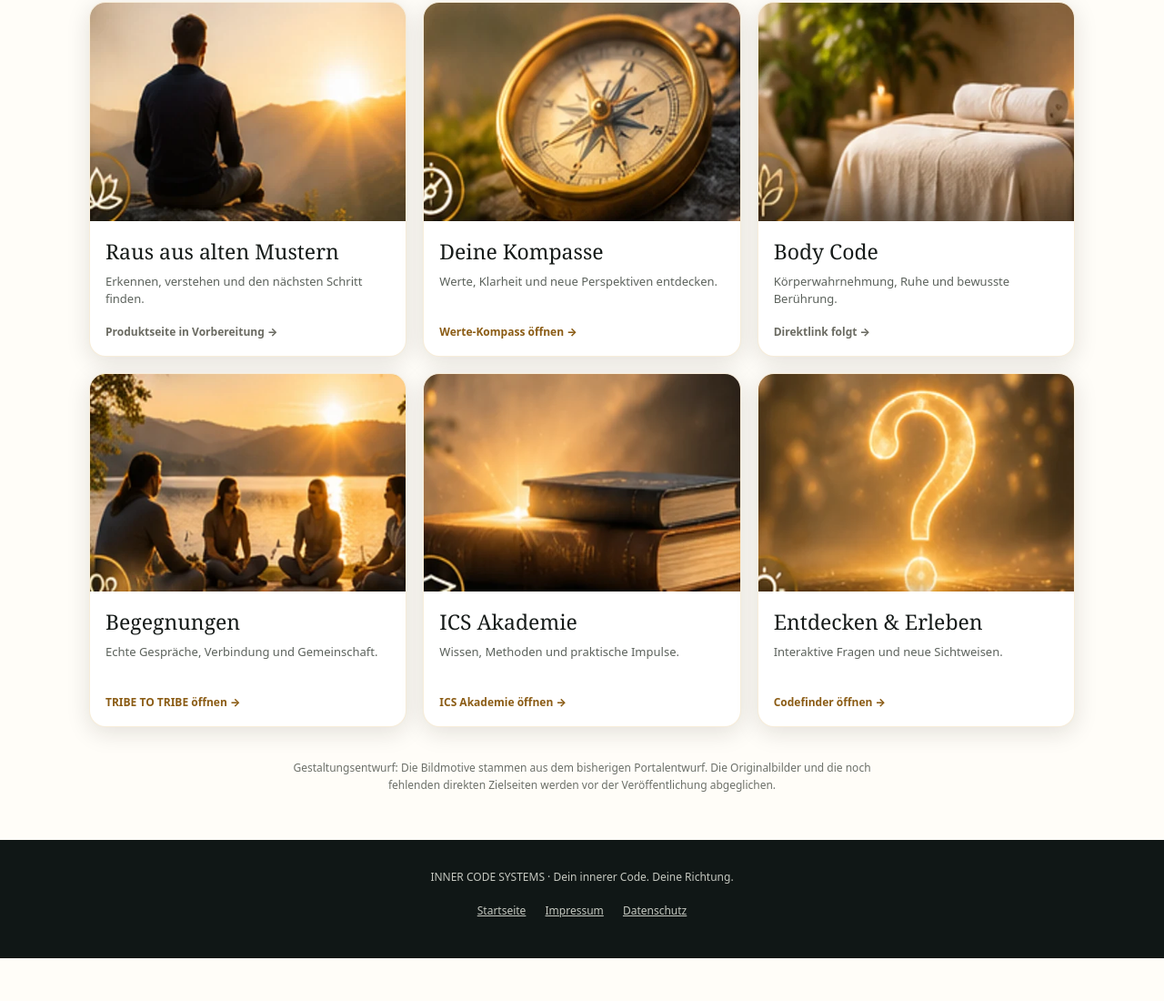
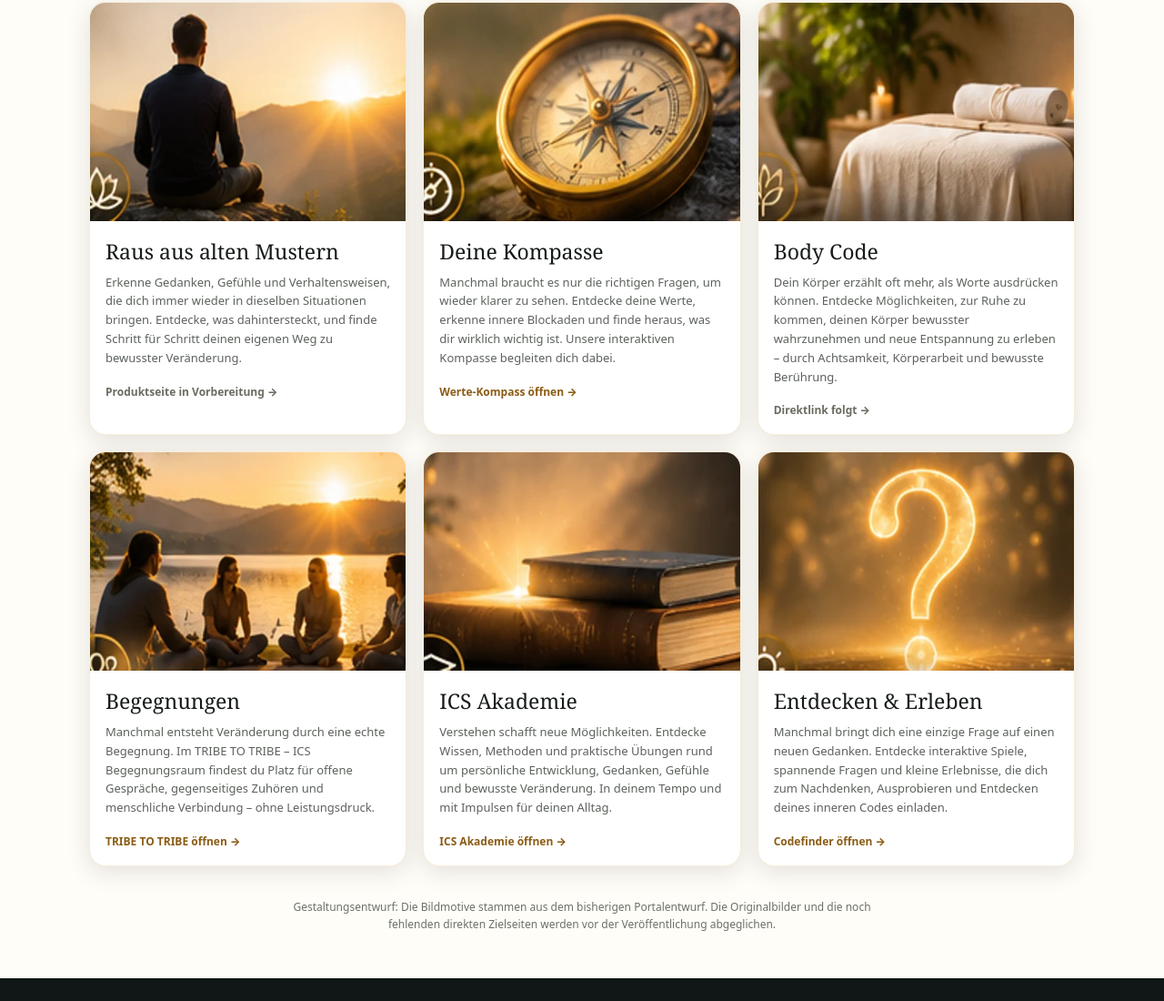
Before and after one commit to innercodesystems/ics-goldenes-portal, a plain HTML site: page index.html in a window 1280 px wide. Shown: the part 1157-2257 px from the top of the page at 91% size. Before the commit the page ends 2210 px from the top, so only its background shows below. Drawn offline with Linux system fonts and the light colour scheme.

Commit message:
Enhance section descriptions in index.html
Updated paragraph content for various sections to provide more detailed descriptions.

```diff
--- a/index.html
+++ b/index.html
@@ -43,7 +43,7 @@ header{background:#101716;color:white;padding:17px 20px;display:flex;align-items
 .tile img{width:100%;aspect-ratio:1.45;object-fit:cover;display:block}
 .tilebody{padding:17px}
 .tile h3{font:normal 23px Georgia,serif;margin:0 0 8px}
-.tile p{font-size:13px;line-height:1.5;color:#5c625c;min-height:40px;margin:0 0 12px}
+.tile p{font-size:13px;line-height:1.6;color:#5c625c;margin:0 0 14px}
 .tile span{font-size:12px;color:#8b5c15;font-weight:800}
 .note{max-width:720px;margin:-35px auto 50px;padding:0 20px;font-size:12px;line-height:1.6;color:#6c7069;text-align:center}
 footer{background:#101716;color:#c5c8c0;text-align:center;padding:32px 15px;font-size:12px}
@@ -106,6 +106,7 @@ footer a{display:inline-block;margin-top:8px}
 <div class="hint">Ohne Anmeldung · In deinem Tempo</div>
 <button type="button" class="gate-reset" id="resetGate">Tor erneut ansehen ↺</button>
 </section>
+
 <section id="entdecken">
 <div class="intro">
 <div class="eyebrow">DEIN WEG BEGINNT HIER</div>
@@ -118,7 +119,7 @@ footer a{display:inline-block;margin-top:8px}
 <img src="ics-galerie-1.webp" alt="Bildmotiv zu Raus aus alten Mustern" loading="lazy">
 <div class="tilebody">
 <h3>Raus aus alten Mustern</h3>
-<p>Erkennen, verstehen und den nächsten Schritt finden.</p>
+<p>Erkenne Gedanken, Gefühle und Verhaltensweisen, die dich immer wieder in dieselben Situationen bringen. Entdecke, was dahintersteckt, und finde Schritt für Schritt deinen eigenen Weg zu bewusster Veränderung.</p>
 <span>Produktseite in Vorbereitung →</span>
 </div>
 </a>
@@ -127,7 +128,7 @@ footer a{display:inline-block;margin-top:8px}
 <img src="ics-galerie-2.webp" alt="Bildmotiv zu Deine Kompasse" loading="lazy">
 <div class="tilebody">
 <h3>Deine Kompasse</h3>
-<p>Werte, Klarheit und neue Perspektiven entdecken.</p>
+<p>Manchmal braucht es nur die richtigen Fragen, um wieder klarer zu sehen. Entdecke deine Werte, erkenne innere Blockaden und finde heraus, was dir wirklich wichtig ist. Unsere interaktiven Kompasse begleiten dich dabei.</p>
 <span>Werte-Kompass öffnen →</span>
 </div>
 </a>
@@ -136,7 +137,7 @@ footer a{display:inline-block;margin-top:8px}
 <img src="ics-galerie-3.webp" alt="Bildmotiv zu Body Code" loading="lazy">
 <div class="tilebody">
 <h3>Body Code</h3>
-<p>Körperwahrnehmung, Ruhe und bewusste Berührung.</p>
+<p>Dein Körper erzählt oft mehr, als Worte ausdrücken können. Entdecke Möglichkeiten, zur Ruhe zu kommen, deinen Körper bewusster wahrzunehmen und neue Entspannung zu erleben – durch Achtsamkeit, Körperarbeit und bewusste Berührung.</p>
 <span>Direktlink folgt →</span>
 </div>
 </a>
@@ -145,7 +146,7 @@ footer a{display:inline-block;margin-top:8px}
 <img src="ics-galerie-4.webp" alt="Bildmotiv zu Begegnungen" loading="lazy">
 <div class="tilebody">
 <h3>Begegnungen</h3>
-<p>Echte Gespräche, Verbindung und Gemeinschaft.</p>
+<p>Manchmal entsteht Veränderung durch eine echte Begegnung. Im TRIBE TO TRIBE – ICS Begegnungsraum findest du Platz für offene Gespräche, gegenseitiges Zuhören und menschliche Verbindung – ohne Leistungsdruck.</p>
 <span>TRIBE TO TRIBE öffnen →</span>
 </div>
 </a>
@@ -154,7 +155,7 @@ footer a{display:inline-block;margin-top:8px}
 <img src="ics-galerie-5.webp" alt="Bildmotiv zu ICS Akademie" loading="lazy">
 <div class="tilebody">
 <h3>ICS Akademie</h3>
-<p>Wissen, Methoden und praktische Impulse.</p>
+<p>Verstehen schafft neue Möglichkeiten. Entdecke Wissen, Methoden und praktische Übungen rund um persönliche Entwicklung, Gedanken, Gefühle und bewusste Veränderung. In deinem Tempo und mit Impulsen für deinen Alltag.</p>
 <span>ICS Akademie öffnen →</span>
 </div>
 </a>
@@ -163,7 +164,7 @@ footer a{display:inline-block;margin-top:8px}
 <img src="ics-galerie-6.webp" alt="Bildmotiv zu Entdecken & Erleben" loading="lazy">
 <div class="tilebody">
 <h3>Entdecken & Erleben</h3>
-<p>Interaktive Fragen und neue Sichtweisen.</p>
+<p>Manchmal bringt dich eine einzige Frage auf einen neuen Gedanken. Entdecke interaktive Spiele, spannende Fragen und kleine Erlebnisse, die dich zum Nachdenken, Ausprobieren und Entdecken deines inneren Codes einladen.</p>
 <span>Codefinder öffnen →</span>
 </div>
 </a>
```
